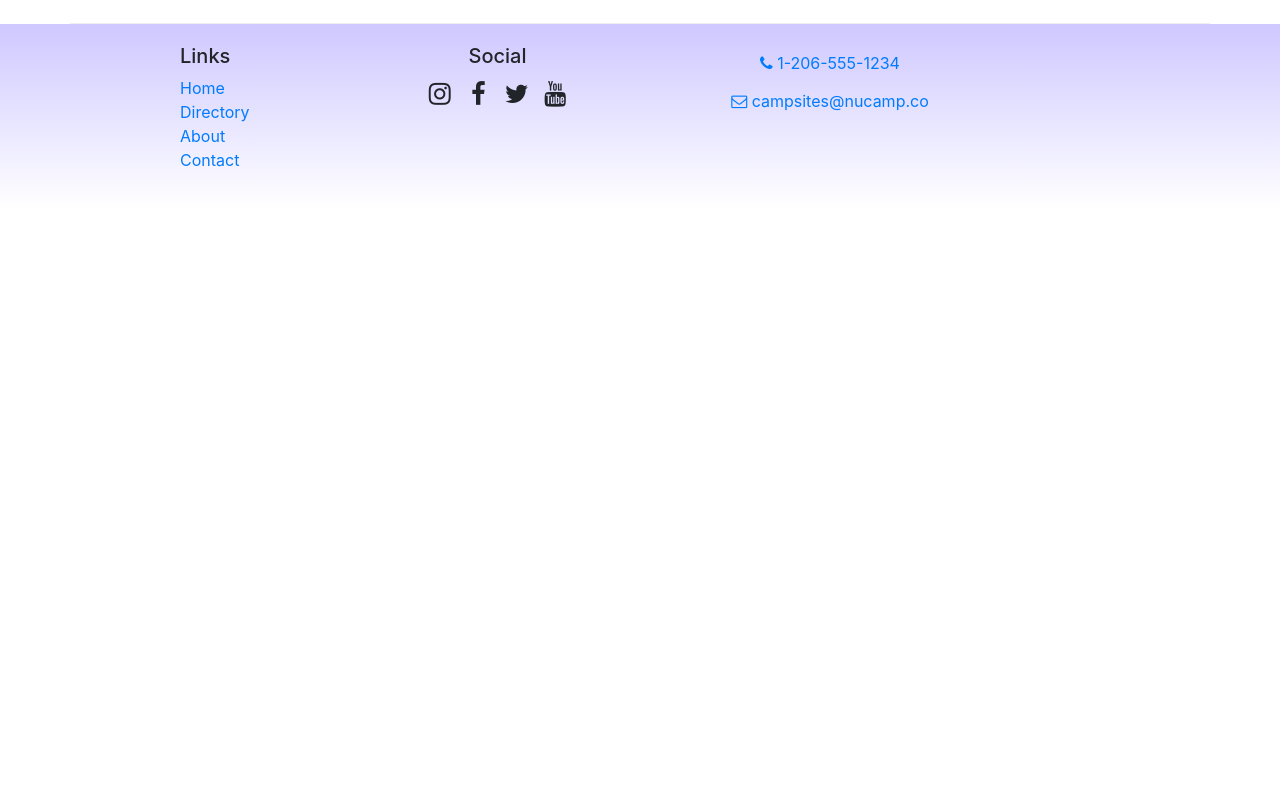
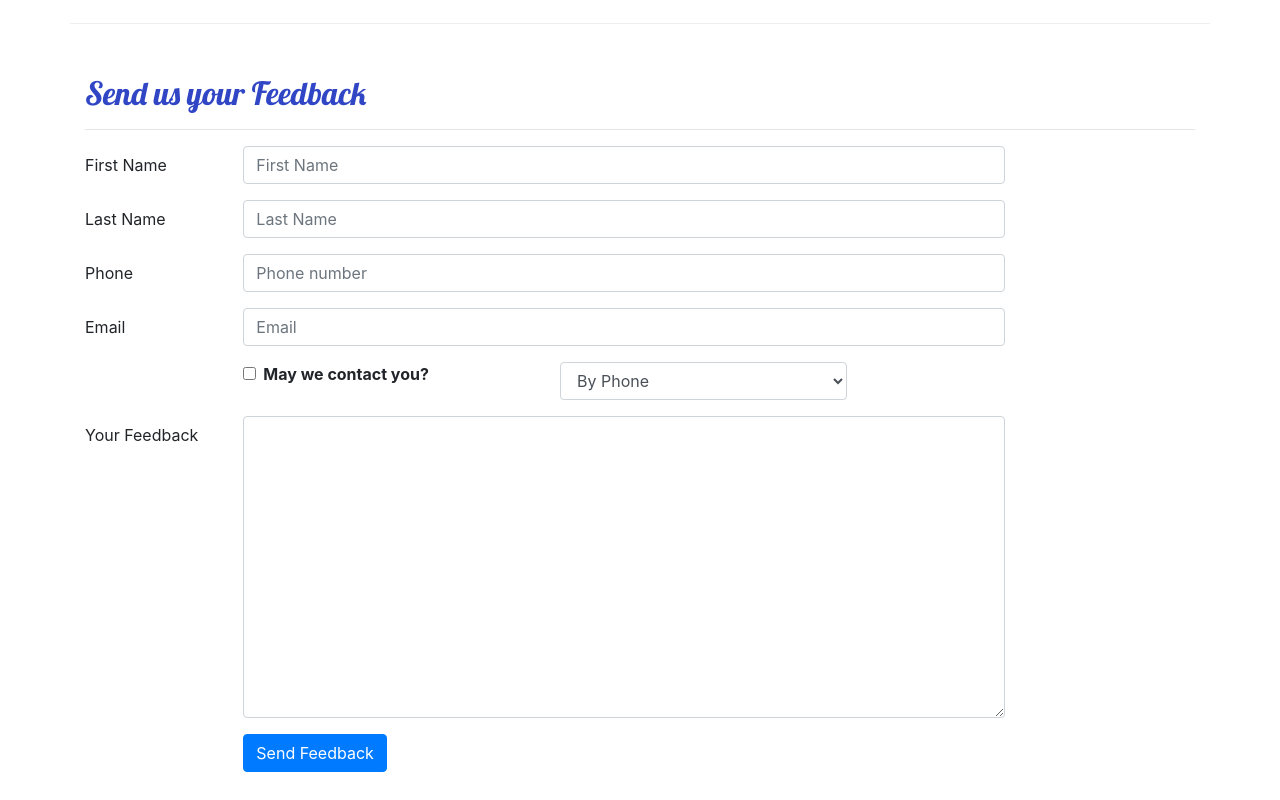
Before and after one commit to mabgray/react-3-nucampsite, a React (Create React App) app: page /contactus in a window 1280 px wide. Shown: the part 620-1420 px from the top of the page. Before the commit the page ends 828 px from the top, so only its background shows below. Built offline with nearby package versions, Linux system fonts and the light colour scheme.

Commit message:
controlled form in contactus

```diff
--- a/src/components/ContactComponent.js
+++ b/src/components/ContactComponent.js
@@ -1,9 +1,46 @@
-import React from 'react';
-import { Breadcrumb, BreadcrumbItem } from 'reactstrap';
+
+import React, { Component } from 'react';
+import { Breadcrumb, BreadcrumbItem,
+    Button, Form, FormGroup, Label, Input, Col } from 'reactstrap';
 import { Link } from 'react-router-dom';
 
 
-function Contact(props) {
+class Contact extends Component {
+    constructor(props){
+        super(props);
+
+        this.state = {
+            firstName: '',
+            lastName: '',
+            phoneNum: '',
+            email: '',
+            agree: false,
+            contactType: 'By Phone',
+            feedback: ''
+        };
+
+        this.handleInputChange = this.handleInputChange.bind(this);
+        this.handleSubmit = this.handleSubmit.bind(this);
+    }
+
+    handleInputChange(event) {
+        const target = event.target;
+        const name = target.name;
+        const value = target.type === 'checkbox' ? target.checked : target.value;
+
+        this.setState({
+            [name]: value
+        });
+    }
+
+    handleSubmit(event) {
+        console.log('Current state is: ' + JSON.stringify(this.state));
+        alert('Current state is: ' + JSON.stringify(this.state));
+        event.preventDefault();
+    }
+
+    render() {
+
         return (
             <div className="container">
                 <div className="row">
@@ -31,8 +68,93 @@
                         <a role="button" className="btn btn-link" href="mailto:fakeemail@fakeemail.co"><i className="fa fa-envelope-o" /> campsites@nucamp.co</a>
                     </div>
                 </div>
+                <div className="row row-content">
+                    <div className="col-12">
+                        <h2>Send us your Feedback</h2>
+                        <hr />
+                    </div>
+                    <div className="col-md-10">
+                        <Form onSubmit={this.handleSubmit}>
+                            <FormGroup row>
+                                <Label htmlFor="firstName" md={2}>First Name</Label>
+                                <Col md={10}>
+                                    <Input type="text" id="firstName" name="firstName"
+                                        placeholder="First Name"
+                                        value={this.state.firstName}
+                                        onChange={this.handleInputChange} />
+                                </Col>
+                            </FormGroup>
+                            <FormGroup row>
+                                <Label htmlFor="lastName" md={2}>Last Name</Label>
+                                <Col md={10}>
+                                    <Input type="text" id="lastName" name="lastName"
+                                        placeholder="Last Name"
+                                        value={this.state.lastName}
+                                        onChange={this.handleInputChange} />
+                                </Col>
+                            </FormGroup>
+                            <FormGroup row>
+                                <Label htmlFor="phoneNum" md={2}>Phone</Label>
+                                <Col md={10}>
+                                    <Input type="tel" id="phoneNum" name="phoneNum"
+                                        placeholder="Phone number"
+                                        value={this.state.phoneNum}
+                                        onChange={this.handleInputChange} />
+                                </Col>
+                            </FormGroup>
+                            <FormGroup row>
+                                <Label htmlFor="email" md={2}>Email</Label>
+                                <Col md={10}>
+                                    <Input type="email" id="email" name="email"
+                                        placeholder="Email"
+                                        value={this.state.email}
+                                        onChange={this.handleInputChange} />
+                                </Col>
+                            </FormGroup>
+                            <FormGroup row>
+                                <Col md={{size: 4, offset: 2}}>
+                                    <FormGroup check>
+                                        <Label check>
+                                            <Input type="checkbox"
+                                                name="agree"
+                                                checked={this.state.agree}
+                                                onChange={this.handleInputChange} /> {' '}
+                                            <strong>May we contact you?</strong>
+                                        </Label>
+                                    </FormGroup>
+                                </Col>
+                                <Col md={4}>
+                                    <Input type="select" name="contactType"
+                                            value={this.state.contactType}
+                                            onChange={this.handleInputChange}>
+                                        <option>By Phone</option>
+                                        <option>By Email</option>
+                                    </Input>
+                                </Col>
+                            </FormGroup>
+                            <FormGroup row>
+                                <Label htmlFor="feedback" md={2}>Your Feedback</Label>
+                                <Col md={10}>
+                                    <Input type="textarea" id="feedback" name="feedback"
+                                        rows="12"
+                                        value={this.state.feedback}
+                                        onChange={this.handleInputChange}></Input>
+                                </Col>
+                            </FormGroup>
+                            <FormGroup row>
+                                <Col md={{size: 10, offset: 2}}>
+                                    <Button type="submit" color="primary">
+                                        Send Feedback
+                                    </Button>
+                                </Col>
+                            </FormGroup>
+                        </Form>
+                    </div>
+                </div>
             </div>
         );
     }
 
+}
+
 export default Contact;
```
Lines whose indentation alone changed are shown as unchanged.
